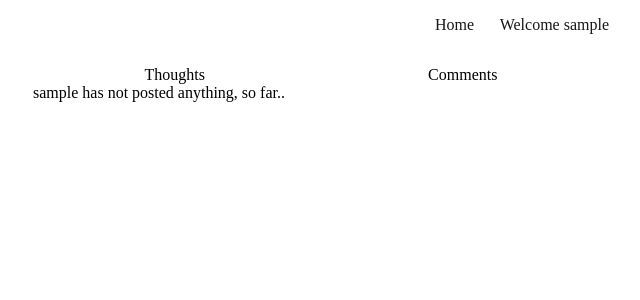
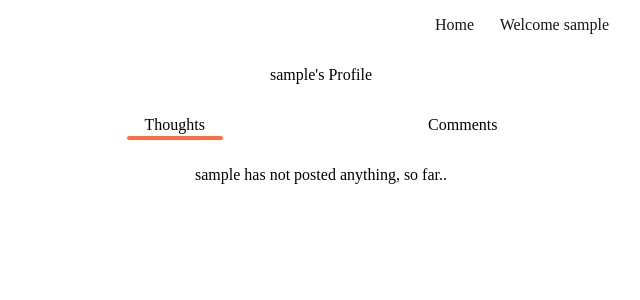
Before and after one commit to tushhr/forum, a Django app: a page that uses templates/accounts/profile.html in a window 1280 px wide. Shown: the top 300 px of the page, without its empty margins (319-959 px from the left). Run offline with Django 3.2, Linux system fonts and the light colour scheme; the visitor is signed in with stand-in values (Sample User, id 1); data comes from the database, SQL or seed files in the repository; data that the repository does not hold is empty; style sheets or scripts are compiled from the project's sources; some libraries are stand-ins or nearby versions.

Commit message:
feat: nits - add name on profile page, and removing single page navbar

```diff
--- a/static/styles/landing_page/_feed.scss
+++ b/static/styles/landing_page/_feed.scss
@@ -40,3 +40,9 @@
     font-size: 3.6rem;
     font-weight: $bold-font-weight;
 }
+
+.basic-details {
+    @include flex-row-c;
+
+    margin-top: 2rem;
+}
--- a/static/styles/landing_page/_profile.scss
+++ b/static/styles/landing_page/_profile.scss
@@ -3,6 +3,13 @@
         @include flex-row;
 
         justify-content: space-around;
+        margin-bottom: 1rem;
+    }
+
+    &__title {
+        @include flex-row-c;
+
+        margin: 2rem 0;
     }
 
     &__thoughts, &__comments {
--- a/templates/accounts/profile.html
+++ b/templates/accounts/profile.html
@@ -5,20 +5,19 @@
 {% block title %} Thought {% endblock %}
 
 {% block style %}
-<link rel="stylesheet" type="text/x-scss" href="{% static 'styles/landing_page/index.scss' %}">
+    <link rel="stylesheet" type="text/x-scss" href="{% static 'styles/landing_page/index.scss' %}">
 {% endblock %}
 
 {% block script %}
-<script type="text/javascript" src="{% static 'js/accounts/profile.js' %}" defer></script>
-{% endblock %}
-
-{% block navbar %}
-{% include 'landing_page/navbar.html' %}
+    <script type="text/javascript" src="{% static 'js/accounts/profile.js' %}" defer></script>
 {% endblock %}
 
 {% block content %}
+<div class="profile__title">
+    {{ username }}'s Profile
+</div>
 <div class="profile__options">
-    <div class="profile__thoughts">Thoughts</div>
+    <div class="profile__thoughts profile__thoughts--active">Thoughts</div>
     <div class="profile__comments">Comments</div>
 </div>
 
```
